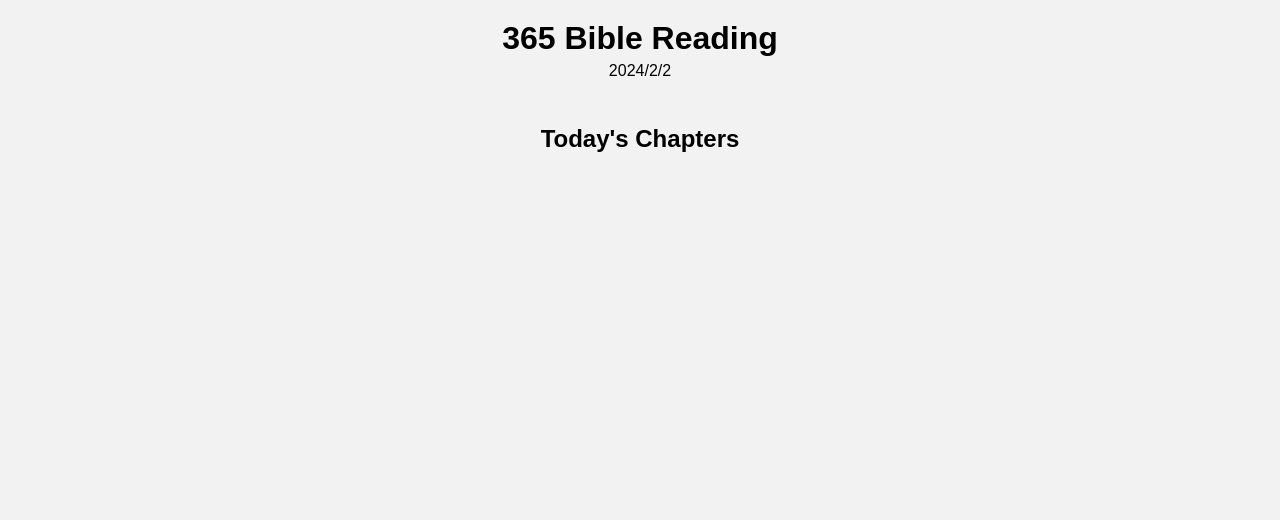
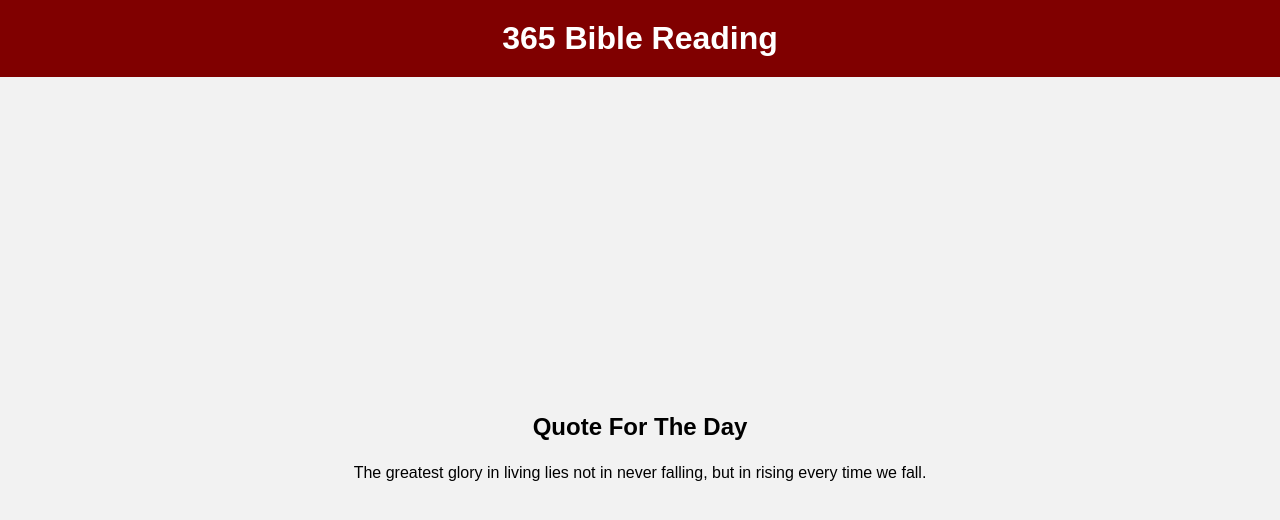
Before and after one commit to Kummirai/bible365, a plain HTML site: page index.html in a window 1280 px wide. Drawn offline with Linux system fonts and the light colour scheme.

Commit message:
Add content

```diff
--- a/index.html
+++ b/index.html
@@ -12,18 +12,15 @@
   <div class="container">
     <div class="header">
       <h1>365 Bible Reading</h1>
-      <p id="todayDate">My Date</p>
     </div>
     <div class="myPage">
       <div class="subheading">
-        <h2>Today's Chapters</h2>
-        <h3 id="bibleBook"></h3>
+        <h2>Quote For The Day</h2>
       </div>
       <div class="myContent">
-        <p id="todayReading"></p>
+        <p id="todayQuote"></p>
       </div>
     </div>
-
     <script src="script.js"></script>
 </body>
 
--- a/script.js
+++ b/script.js
@@ -3,65 +3,44 @@ const currentDate = document.getElementById('todayDate');
 
 let today = new Date();
 let date = today.getFullYear() + '/' + (today.getMonth() + 1) + '/' + today.getDate();
-currentDate.innerHTML = date;
 
-const bibleChapters = [
+const myQuotes = [
   {
-    chapter: ["Exodus: 1 - 3", "Exodus: 4 - 6", "Exodus: 7 - 9", "Exodus: 10 - 12", "Exodus: 13 - 15", "Exodus: 16 - 18", "Exodus: 19 - 21", "Exodus: 22 - 24", "Exodus: 25 - 27", "Exodus: 28 - 30", "Exodus: 31 - 33", "Exodus: 34 - 36", "Exodus: 37 - 39", "Exodus: 40"],
-    verses: [
-      '1 Now these are the names of the children of Israel, which came into Egypt; every man and his household came with Jacob.',
-
-      '2 Reuben, Simeon, Levi, and Judah',
-
-      '3 Issachar, Zebulun, and Benjamin',
-
-      '4 Dan, and Naphtali, Gad, and Asher.',
-
-      '5 And all the souls that came out of the loins of Jacob were seventy souls: for Joseph was in Egypt already.',
-
-      '6 And Joseph died, and all his brethren, and all that generation.',
-
-      '7 And the children of Israel were fruitful, and increased abundantly, and multiplied, and waxed exceeding mighty; and the land was filled with them.',
-
-      '8 Now there arose up a new king over Egypt, which knew not Joseph.',
-
-      '9 And he said unto his people, Behold, the people of the children of Israel are more and mightier than we:',
-
-      '10 Come on, let us deal wisely with them; lest they multiply, and it come to pass, that, when there falleth out any war, they join also unto our enemies, and fight against us, and so get them up out of the land.',
-
-      '11 Therefore they did set over them taskmasters to afflict them with their burdens. And they built for Pharaoh treasure cities, Pithom and Raamses.',
-
-      '12 But the more they afflicted them, the more they multiplied and grew. And they were grieved because of the children of Israel.',
-
-      '13 And the Egyptians made the children of Israel to serve with rigour:',
-
-      '14 And they made their lives bitter with hard bondage, in morter, and in brick, and in all manner of service in the field: all their service, wherein they made them serve, was with rigour.',
-
-      '15 And the king of Egypt spake to the Hebrew midwives, of which the name of the one was Shiphrah, and the name of the other Puah:',
-
-      '16 And he said, When ye do the office of a midwife to the Hebrew women, and see them upon the stools; if it be a son, then ye shall kill him: but if it be a daughter, then she shall live.',
-
-      '17 But the midwives feared God, and did not as the king of Egypt commanded them, but saved the men children alive.',
-
-      '18 And the king of Egypt called for the midwives, and said unto them, Why have ye done this thing, and have saved the men children alive?',
-
-      '19 And the midwives said unto Pharaoh, Because the Hebrew women are not as the Egyptian women; for they are lively, and are delivered ere the midwives come in unto them.',
-
-      '20 Therefore God dealt well with the midwives: and the people multiplied, and waxed very mighty.',
-
-      '21 And it came to pass, because the midwives feared God, that he made them houses.',
-
-      '22 And Pharaoh charged all his people, saying, Every son that is born ye shall cast into the river, and every daughter ye shall save alive.',
-    ]
+    quote: "The greatest glory in living lies not in never falling, but in rising every time we fall.",
+    author: "Nelson Mandela"
+  },
+  {
+    quote: "The way to get started is to quit talking and begin doing.",
+    author: "Walt Disney"
+  },
+  {
+    quote: "Your time is limited, so don't waste it living someone else's life. Don't be trapped by dogma – which is living with the results of other people's thinking.",
+    author: "Steve Jobs"
+  },
+  {
+    quote: "If life were predictable it would cease to be life, and be without flavor.",
+    author: "Eleanor Roosevelt"
+  },
+  {
+    quote: "If you look at what you have in life, you'll always have more. If you look at what you don't have in life, you'll never have enough.",
+    author: "Oprah Winfrey"
+  },
+  {
+    quote: "If you set your goals ridiculously high and it's a failure, you will fail above everyone else's success"
   }
 ]
 
-const bookChapters = document.getElementById('bibleBook');
-const todaChapters = document.getElementById('todayReading');
+const myQuote = document.getElementById('todayQuote');
 
-if (date == "2024/1/31") {
-  bookChapters.innerHTML = bibleChapters[0].chapter[0];
-  for (let i = 0; i < bibleChapters[0].verses.length; i++) {
-    todaChapters.innerHTML += bibleChapters[0].verses[i] + "<br>";
-  }
+if (date == "2024/2/2") {
+  console.log("Hello,  world");
+  myQuote.innerHTML = myQuotes[0].quote;
+} else if (date == "2024/2/3") {
+  myQuote.innerHTML = myQuotes[1].quote;
+} else if (date == "2024/2/4") {
+  myQuote.innerHTML = myQuotes[2].quote;
+} else if (date == "2024/2/5") {
+  myQuote.innerHTML = myQuotes[3].quote;
+} else if (date == "2024/2/6") {
+  myQuote.innerHTML = myQuotes[4].quote;
 }
--- a/style.css
+++ b/style.css
@@ -29,6 +29,8 @@ body {
   justify-content: center;
   width: 100%;
   padding: 20px;
+  background-color: maroon;
+  color: white;
 }
 
 .header p {
@@ -39,8 +41,9 @@ body {
   display: flex;
   flex-direction: column;
   align-items: center;
-  width: 80%;
-  height: fit-content;
+  justify-content: center;
+  width: 100%;
+  height: 100%;
 }
 
 .subheading {
@@ -57,6 +60,8 @@ body {
   font-weight: 100;
   font-size: 1rem;
 }
-.myContent p{
+
+.myContent p {
   line-height: 1.5rem;
+  text-align: justify;
 }
```
